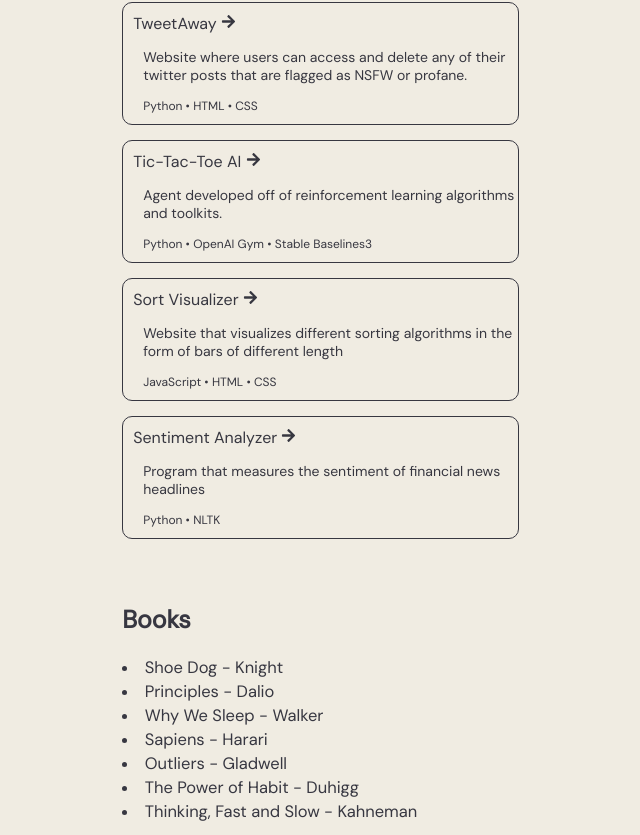
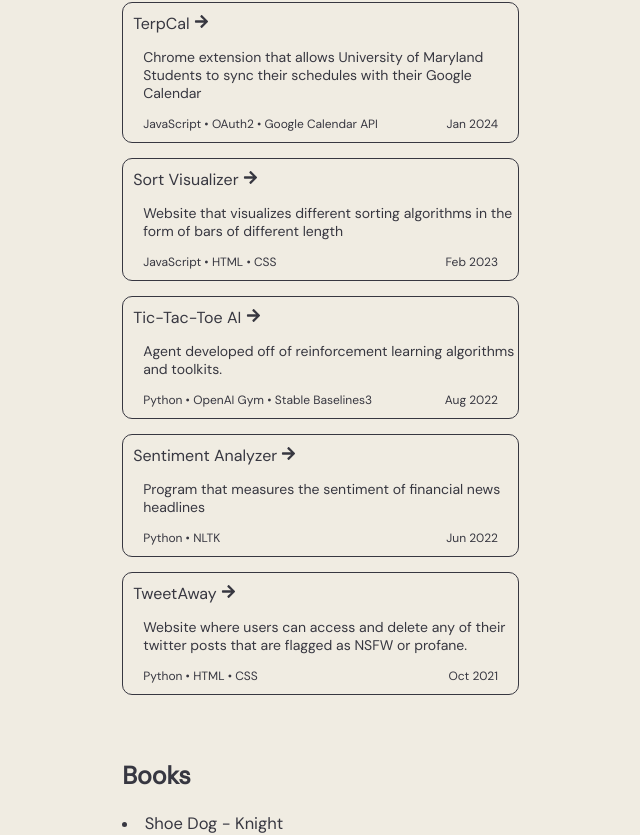
Before and after one commit to xyurobert/personal-website, a React (Create React App) app: page / in a window 1280 px wide. Shown: the part 479-1314 px from the top of the page, without its empty margins (441-1081 px from the left). Built offline with nearby package versions, Linux system fonts and the light colour scheme.

Commit message:
updates and terpcal

```diff
--- a/src/App.js
+++ b/src/App.js
@@ -1,20 +1,21 @@
-import React from 'react'
-import { BrowserRouter as Router, Routes, Route, HashRouter, Navigate } from 'react-router-dom';
+import React from 'react';
+import { HashRouter, Routes, Route } from 'react-router-dom';
 import './App.scss';
 import Main from './pages/Main';
+import TerpCalPage from './components/TerpCalPage.js'; // Adjust the import path as necessary
 import { Helmet } from 'react-helmet';
-
 
 function App() {
   return (
     <HashRouter>
       <Helmet>
         <title>Robert Xu</title>
-        <link rel="icon" type="image/png" href="https://cdn-icons-png.flaticon.com/512/4311/4311197.png"/>
+        <link rel="icon" type="image/png" href="https://cdn-icons-png.flaticon.com/512/4311/4311197.png" />
       </Helmet>
       <div className="App">
         <Routes>
-          <Route exact path="/" element={<Main/>} />
+          <Route exact path="/" element={<Main />} />
+          <Route path="/terpcal" element={<TerpCalPage />} />
         </Routes>
       </div>
     </HashRouter>
--- a/src/components/Projects-module.scss
+++ b/src/components/Projects-module.scss
@@ -29,6 +29,18 @@
   margin-bottom: 10px;
 }
 
+.project-date {
+  margin-right: 20px;
+  font-size: 12px;
+  margin-bottom: 10px;
+}
+
+.project-data {
+  display: flex;
+  justify-content: space-between;
+  align-items: center;
+}
+
 .projects li {
   margin-top: 1vw
 }
--- a/src/components/Projects.js
+++ b/src/components/Projects.js
@@ -1,6 +1,7 @@
 import React, { useRef } from 'react';
 import styles from "./Projects-module.scss"
 import { FaArrowRight } from "react-icons/fa";
+import { Link } from 'react-router-dom';
 
 function Projects() {
 
@@ -9,16 +10,39 @@
     <div className='projects-container' >
     <h2>Projects</h2>
     <div className='projects'>
-      <a className='link' target="_blank" rel="noopener noreferrer" href="https://github.com/xyurobert/moco-hacks">
+      <Link to="/terpcal" className='link'>
         <div className='project-container'>
           <div className='project-title'>
-           TweetAway <FaArrowRight className='arrow'/>
+            TerpCal <FaArrowRight className='arrow'/>
           </div>
           <p className='project-description'>
-            Website where users can access and delete any of their twitter posts that are flagged as NSFW or profane.
+            Chrome extension that allows University of Maryland Students to sync their schedules with their Google Calendar
           </p>
+          <div className='project-data'>
             <div className='project-skills'>
-            Python • HTML • CSS
+              JavaScript • OAuth2 • Google Calendar API
+            </div>
+            <div className='project-date'>
+              Jan 2024
+            </div>
+          </div>
+        </div>
+      </Link>
+      <a className='link' target="_blank" rel="noopener noreferrer" href="https://xyurobert.github.io/Sort-Visualizer/">
+        <div className='project-container'>
+          <div className='project-title'>
+            Sort Visualizer <FaArrowRight className='arrow'/>
+          </div>
+          <p className='project-description'>
+            Website that visualizes different sorting algorithms in the form of bars of different length
+          </p>
+          <div className='project-data'>
+            <div className='project-skills'>
+              JavaScript • HTML • CSS
+            </div>
+            <div className='project-date'>
+              Feb 2023
+            </div>
           </div>
         </div>
       </a>
@@ -30,21 +54,13 @@
           <p className='project-description'>
             Agent developed off of reinforcement learning algorithms and toolkits.
           </p>
+          <div className='project-data'>
             <div className='project-skills'>
               Python • OpenAI Gym • Stable Baselines3
             </div>
+            <div className='project-date'>
+              Aug 2022
             </div>
-      </a>
-      <a className='link' target="_blank" rel="noopener noreferrer" href="https://xyurobert.github.io/Sort-Visualizer/">
-        <div className='project-container'>
-          <div className='project-title'>
-            Sort Visualizer <FaArrowRight className='arrow'/>
-          </div>
-          <p className='project-description'>
-            Website that visualizes different sorting algorithms in the form of bars of different length
-          </p>
-          <div className='project-skills'>
-            JavaScript • HTML • CSS
           </div>
         </div>
       </a>
@@ -56,8 +72,31 @@
             <p className='project-description'>
               Program that measures the sentiment of financial news headlines
             </p>
+            <div className='project-data'>
               <div className='project-skills'>
                 Python • NLTK
+              </div>
+              <div className='project-date'>
+                Jun 2022
+              </div>
+            </div>
+        </div>
+      </a>
+      <a className='link' target="_blank" rel="noopener noreferrer" href="https://github.com/xyurobert/moco-hacks">
+        <div className='project-container'>
+          <div className='project-title'>
+           TweetAway <FaArrowRight className='arrow'/>
+          </div>
+          <p className='project-description'>
+            Website where users can access and delete any of their twitter posts that are flagged as NSFW or profane.
+          </p>
+          <div className='project-data'>
+            <div className='project-skills'>
+              Python • HTML • CSS
+            </div>
+            <div className='project-date'>
+              Oct 2021
+            </div>
           </div>
         </div>
       </a>
--- /dev/null
+++ b/src/components/TerpCalPage-module.scss
@@ -0,0 +1,42 @@
+.home-button {
+  position: absolute;
+  top: 10px;
+  left: 10px;
+  padding: 5px;
+  text-decoration: none;
+  border-radius: 5px;
+  color: rgb(55,55,64);
+  border: 2px solid rgb(55, 55, 64);
+  font-size: 14px;
+}
+
+.download-button {
+  display: inline-block;
+  margin: 20px 0;
+  padding: 10px 15px;
+  text-decoration: none;
+  color: rgb(55,55,64); /* Dark color */
+  border-radius: 5px;
+  text-align: center;
+  font-weight: bold;
+  border: 2px solid rgb(55, 55, 64); /* Dark border color */
+  cursor: pointer;
+  transition: border-color 0.3s ease;
+  transition: color 0.3s ease;
+}
+
+.download-button:hover {
+  border-color: rgba(55, 55, 64, 0.6); /* Lighter shade for border on hover */
+  color: rgba(55, 55, 64, 0.6); /* Lighter shade for border on hover */
+
+}
+
+
+.terp-cal-page {
+  text-align: left;
+  padding-left: 20px;
+}
+
+.terp-cal-title {
+  text-align: center;
+}
--- /dev/null
+++ b/src/components/TerpCalPage.js
@@ -0,0 +1,54 @@
+import React from 'react';
+import styles from "./TerpCalPage-module.scss"
+import { Link } from 'react-router-dom';
+
+function TerpCalPage() {
+  return (
+    <div className="terp-cal-page">
+        <Link to="/" className="home-button">Back</Link>
+        <h1 className="terp-cal-title">TerpCal Chrome Extension</h1>
+        <p>
+          TerpCal is a Chrome extension designed specifically for University of Maryland students
+          to seamlessly sync their Testudo student portal schedules with their Google Calendar.
+          My aim is to enhance your academic experience by simplifying schedule management.ç
+        </p>
+
+        <a
+          href="https://chromewebstore.google.com/detail/terpcal/lbbjnjbhnkjlncfmjhhmeamnfgekkgkd"
+          target="_blank"
+          rel="noopener noreferrer"
+          className="download-button">
+          Download TerpCal Extension
+        </a>
+
+        <h2>Features</h2>
+        <ul>
+          <li>Automatic synchronization of class schedules from Testudo to Google Calendar.</li>
+          <li>Adds two buttons to the testudo student schedule page, allowing you to sync your schedule to your GCal.</li>
+        </ul>
+
+        <h2>How We Handle Your Data</h2>
+        <p>
+          Your privacy and data security are our top priorities. TerpCal only accesses your Testudo
+          schedule and Google Calendar to perform synchronization. Here's our commitment to your privacy:
+        </p>
+        <ul>
+          <li><strong>Data Access:</strong> We only access your class schedule and related details required for sync.</li>
+          <li><strong>Data Storage:</strong> No personal data is stored on our servers. Your schedule remains within your Google Calendar.</li>
+          <li><strong>Data Sharing:</strong> We do not share your data with any third parties.</li>
+        </ul>
+
+        <h2>Privacy Policy</h2>
+        <p>
+          For more detailed information on our data handling practices, please visit our <a href="https://docs.google.com/document/d/1AKOkrzM5CsBOUwYLyzK5w6xPbMmSNS0ST7vcymf2CgY/edit?usp=sharing" target="_blank">Privacy Policy</a> page.
+        </p>
+
+        <h2>Contact Us</h2>
+        <p>
+          If you have any questions or feedback, please don't hesitate to reach out to me at <a href="mailto:xyu.robert@gmail.com">xyu.robert@gmail.com</a>.
+        </p>
+    </div>
+  );
+}
+
+export default TerpCalPage;
--- a/src/pages/Main.js
+++ b/src/pages/Main.js
@@ -1,11 +1,12 @@
 import React, { useRef } from 'react';
+import { Routes, Route } from 'react-router-dom';
 import styles from '../styles/skeleton.scss';
 import Sidebar from '../components/Sidebar'
-import { FaArrowRight } from "react-icons/fa";
 import Projects from '../components/Projects'
 import About from '../components/About'
 import Reading from '../components/Reading'
 import Piano from '../components/Piano'
+import TerpCalPage from '../components/TerpCalPage';
 
 function Main() {
   const aboutRef = useRef(null);
@@ -64,19 +65,17 @@
           handleScrollToMusic={handleScrollToMusic}
         />
         <div className='info-container'>
-
-        <div ref={aboutRef}>
-          <About/>
-        </div>
-        <div ref={projectsRef}>
-          <Projects/>
-        </div>
-        <div ref={booksRef}>
-          <Reading/>
-        </div>
-        <div ref={musicRef}>
-          <Piano/>
-        </div>
+          <Routes>
+            <Route path="/terpcal" element={<TerpCalPage />} />
+            <Route path="/" element={
+              <>
+                <div ref={aboutRef}><About /></div>
+                <div ref={projectsRef}><Projects /></div>
+                <div ref={booksRef}><Reading /></div>
+                <div ref={musicRef}><Piano /></div>
+              </>
+            } />
+          </Routes>
         </div>
       </div>
     );
```
Lines whose indentation alone changed are shown as unchanged.
